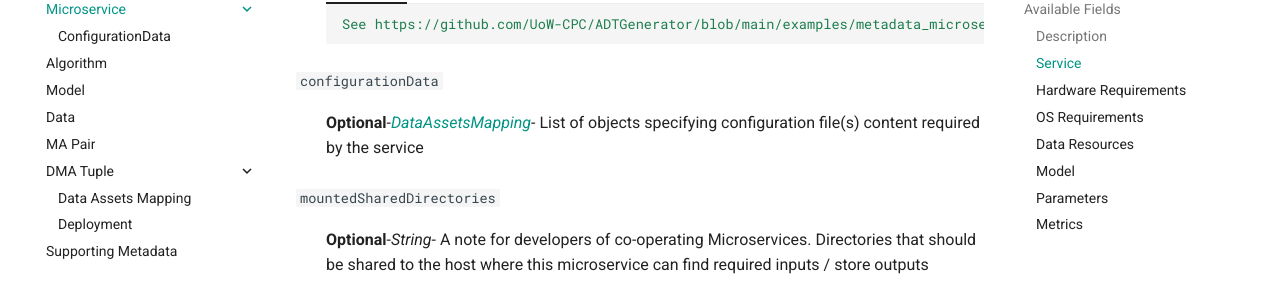
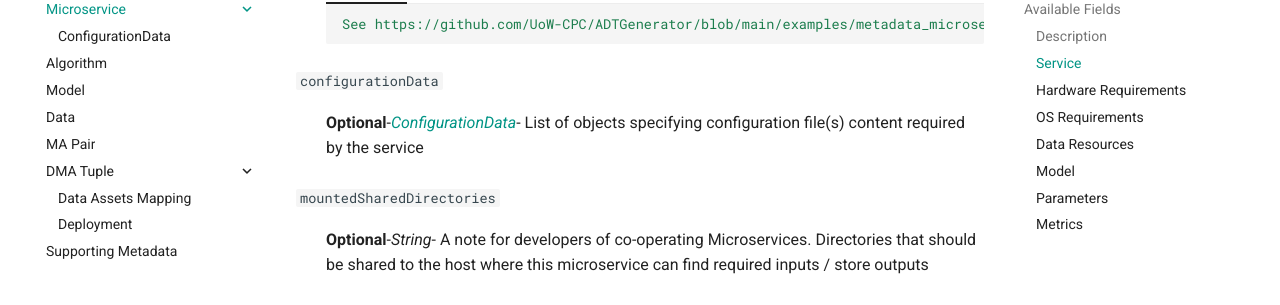
Before and after one commit to DIGITbrain/digitbrain.github.io, an MkDocs documentation site: the page built from docs/attributes/microservice/index.md, in a window 1280 px wide and 900 px high, scrolled down 2517 px. Shown: the part 147-452 px from the top of the window. Built offline with MkDocs 1.6.1 and Material for MkDocs 9.7.7, drawn with Linux system fonts in a browser that asks for light colours; comment, search, counter and statistics services are not loaded.

Commit message:
fix(ms): link to configurationData [AUTO]

````diff
--- a/docs/attributes/microservice/index.md
+++ b/docs/attributes/microservice/index.md
@@ -111,7 +111,7 @@ has these sections:
         ```
 
 `configurationData`{ #configurationdata }
-:   **Optional**-*[DataAssetsMapping](../dataassetsmapping.md)*- List of objects specifying configuration file(s) content required by the service
+:   **Optional**-*[ConfigurationData](../configurationdata.md)*- List of objects specifying configuration file(s) content required by the service
 
 `mountedSharedDirectories`{ #mountedshareddirectories }
 :   **Optional**-*String*- A note for developers of co-operating Microservices. Directories that should be shared to the host where this microservice can find required inputs / store outputs
````
Also changed, not shown: docs/tables/microservice/index.md (+1 -1 lines).
